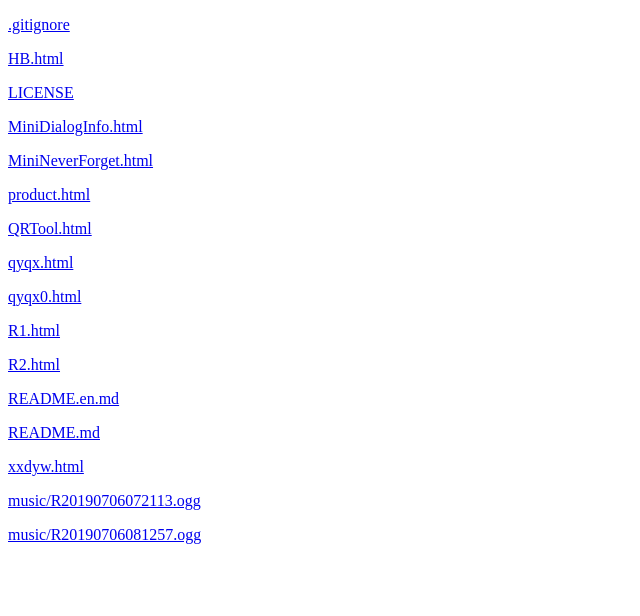
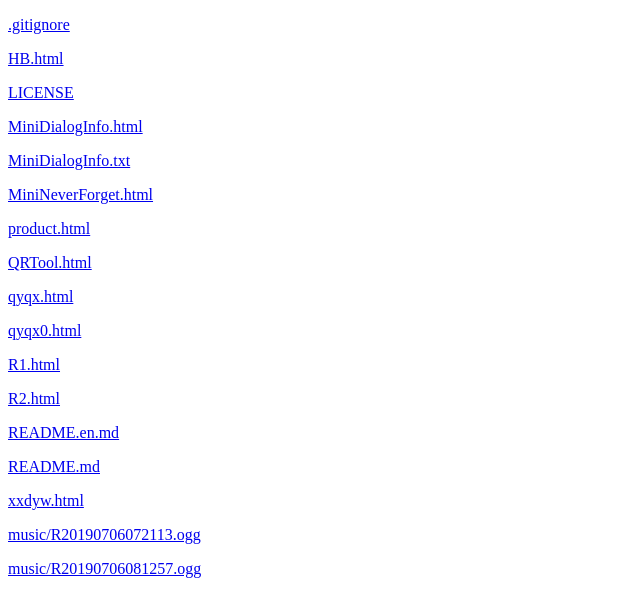
Before and after one commit to scimence/url, a plain HTML site: page index.html in a window 1280 px wide. Shown: the whole page, without its empty margins (0-640 px from the left). Drawn offline with Linux system fonts and the light colour scheme.

Commit message:
2019-10-29_21.31.01

```diff
--- a/index.html
+++ b/index.html
@@ -11,6 +11,7 @@
 <p style="text-align:justify"> <a target="_blank" href="https://gitee.com/scimence/url/raw/master/HB.html">HB.html</a></p>
 <p style="text-align:justify"> <a target="_blank" href="https://gitee.com/scimence/url/raw/master/LICENSE">LICENSE</a></p>
 <p style="text-align:justify"> <a target="_blank" href="https://gitee.com/scimence/url/raw/master/MiniDialogInfo.html">MiniDialogInfo.html</a></p>
+<p style="text-align:justify"> <a target="_blank" href="https://gitee.com/scimence/url/raw/master/MiniDialogInfo.txt">MiniDialogInfo.txt</a></p>
 <p style="text-align:justify"> <a target="_blank" href="https://gitee.com/scimence/url/raw/master/MiniNeverForget.html">MiniNeverForget.html</a></p>
 <p style="text-align:justify"> <a target="_blank" href="https://gitee.com/scimence/url/raw/master/product.html">product.html</a></p>
 <p style="text-align:justify"> <a target="_blank" href="https://gitee.com/scimence/url/raw/master/QRTool.html">QRTool.html</a></p>
```
Also changed, not shown: MD5.txt, MiniDialogInfo.txt (added).
